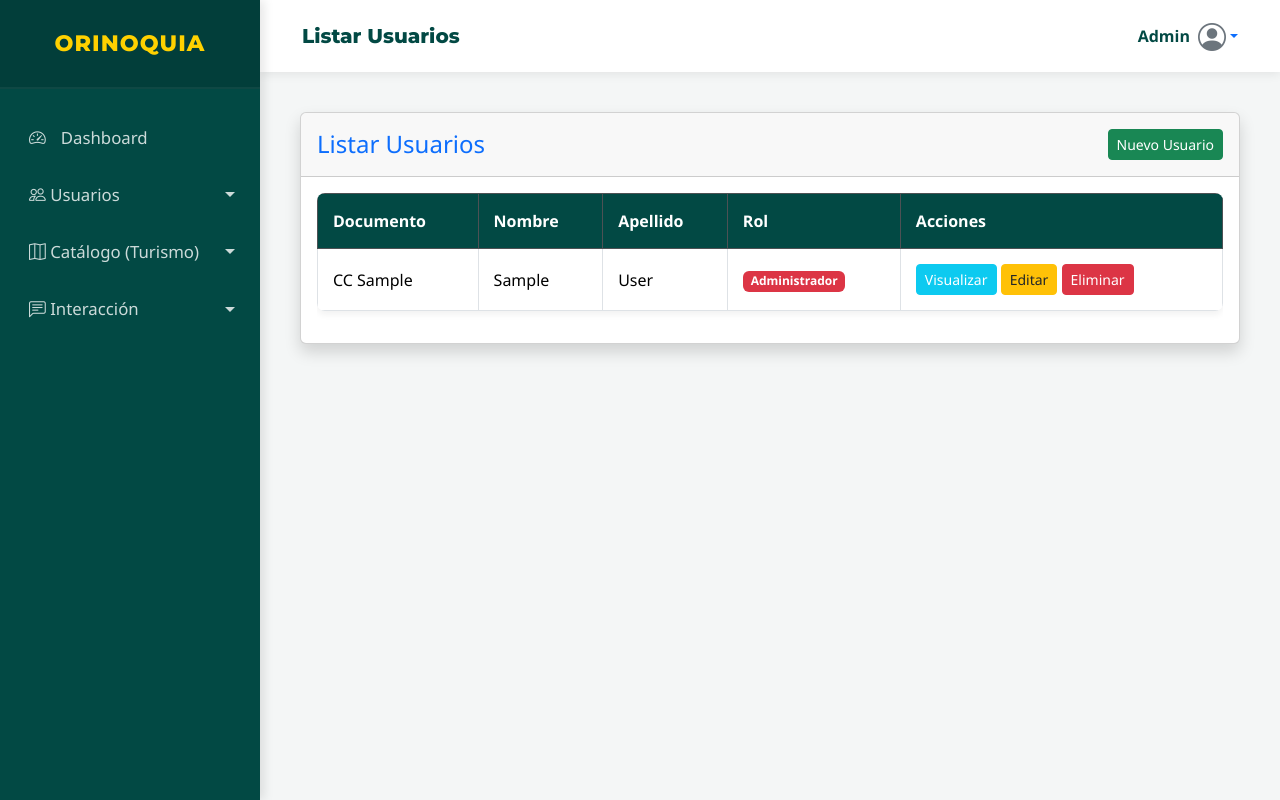
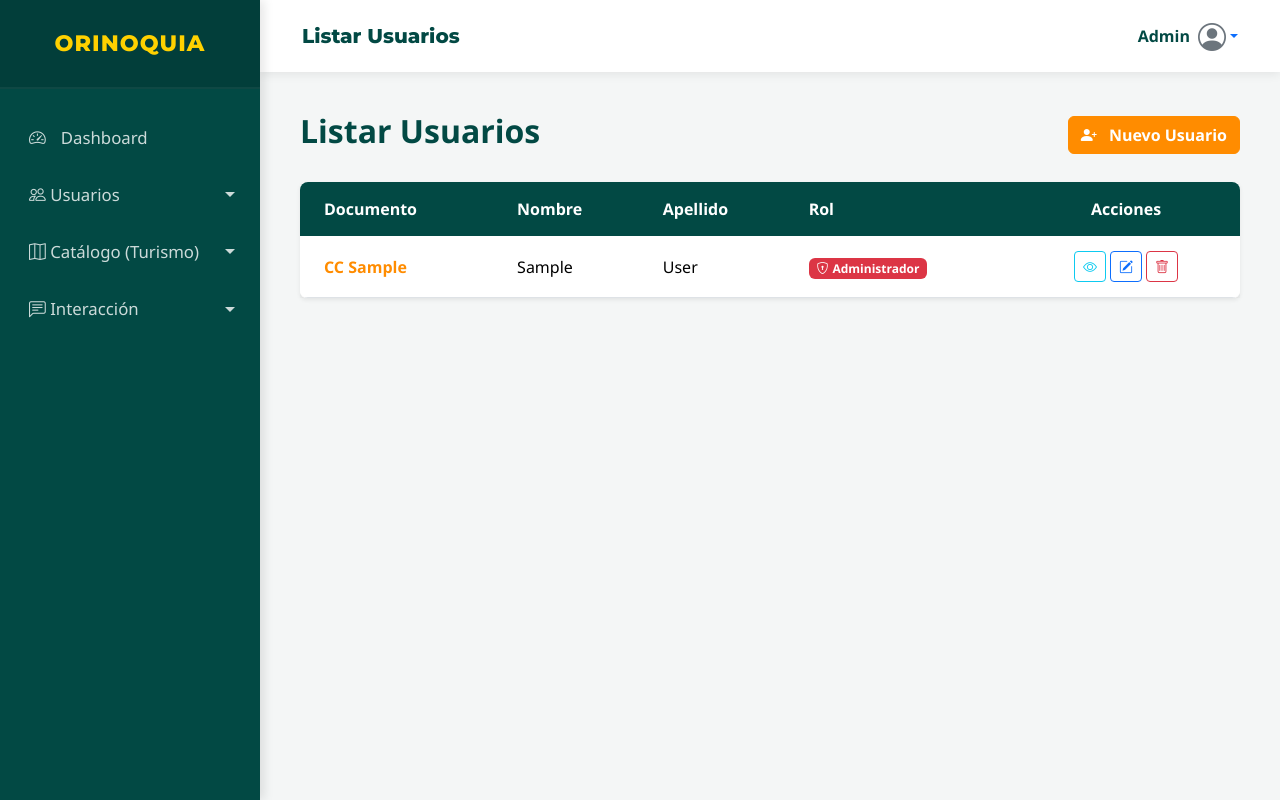
Before and after one commit to AntonyBotelloH/Orinoquia-Explorer, a Django app: page /usuarios/listar-usuarios/ in a window 1280 px wide. Run offline with Django 5.2, Linux system fonts and the light colour scheme; a user stored in the database is signed in; tables that the repository leaves empty hold one stand-in row (values such as "Sample post").

Commit message:
feat: add user list template with role-based actions

```diff
--- a/usuarios/templates/listar_usuarios.html
+++ b/usuarios/templates/listar_usuarios.html
@@ -1,55 +1,68 @@
 {% extends "partials/base-admin.html" %}
 
 {% block content %}
-<div class="card shadow mb-4">
-    <div class="card-header py-3 d-flex justify-content-between align-items-center">
-        <h4 class="m-0 font-weight-bold text-primary">{{ titulo }}</h4>
+<div class="d-flex justify-content-between align-items-center mb-4">
+    <h2 class="fw-bold" style="color: var(--brand-primary);">{{ titulo|default:"Gestión de Usuarios" }}</h2>
     {% if request.user.rol == 'ADMIN' or request.user.is_superuser %}
-        <a href="#" class="btn btn-success btn-sm">Nuevo Usuario</a>
+    <a href="#" class="btn btn-primary fw-bold">
+        <i class="bi bi-person-plus-fill me-2"></i> Nuevo Usuario
+    </a>
     {% endif %}
 </div>
 
-    <div class="card-body">
+<div class="card shadow-sm border-0">
+    <div class="card-body p-0">
         <div class="table-responsive">
-            <table class="table table-bordered table-hover align-middle">
-                <thead class="table-dark">
+            <table class="table table-hover align-middle mb-0">
+                <thead class="table-light">
                     <tr>
-                        <th>Documento</th>
+                        <th class="ps-4">Documento</th>
                         <th>Nombre</th>
                         <th>Apellido</th>
                         <th>Rol</th>
-                        <th>Acciones</th>
+                        <th class="text-center pe-4">Acciones</th>
                     </tr>
                 </thead>
                 <tbody>
                     {% for usuario in usuarios %}
                     <tr>
-                        <td>{{ usuario.tipo_documento }} {{ usuario.documento }}</td>
+                        <td class="ps-4 fw-bold" style="color: var(--brand-secondary);">{{ usuario.tipo_documento }} {{ usuario.documento }}</td>
                         <td>{{ usuario.first_name }}</td>
                         <td>{{ usuario.last_name }}</td>
                         <td>
                             {% if usuario.rol == 'ADMIN' %}
-                                <span class="badge bg-danger">{{ usuario.get_rol_display }}</span>
+                                <span class="badge bg-danger"><i class="bi bi-shield-lock me-1"></i>{{ usuario.get_rol_display }}</span>
                             {% elif usuario.rol == 'GUIA' %}
-                                <span class="badge bg-primary">{{ usuario.get_rol_display }}</span>
+                                <span class="badge" style="background-color: var(--brand-primary);"><i class="bi bi-map me-1"></i>{{ usuario.get_rol_display }}</span>
                             {% else %}
-                                <span class="badge bg-secondary">{{ usuario.get_rol_display }}</span>
+                                <span class="badge bg-secondary"><i class="bi bi-person me-1"></i>{{ usuario.get_rol_display }}</span>
                             {% endif %}
                         </td>
-                        <td>
-                            <!-- Todos los que acceden a esta vista (ADMIN, GUIA) pueden visualizar -->
-                            <a href="#" class="btn btn-info btn-sm text-white">Visualizar</a>
+                        <td class="text-center pe-4">
+                            <div class="d-flex justify-content-center gap-1">
+                                <!-- Todos pueden visualizar -->
+                                <button class="btn btn-sm btn-outline-info" title="Visualizar">
+                                    <i class="bi bi-eye"></i>
+                                </button>
 
                                 <!-- Solo el ADMIN puede editar y eliminar -->
                                 {% if request.user.rol == 'ADMIN' or request.user.is_superuser %}
-                            <a href="#" class="btn btn-warning btn-sm text-dark">Editar</a>
-                            <a href="#" class="btn btn-danger btn-sm">Eliminar</a>
+                                <a href="#" class="btn btn-sm btn-outline-primary" title="Editar">
+                                    <i class="bi bi-pencil-square"></i>
+                                </a>
+                                <a href="#" class="btn btn-sm btn-outline-danger" title="Eliminar">
+                                    <i class="bi bi-trash"></i>
+                                </a>
                                 {% endif %}
+                            </div>
                         </td>
                     </tr>
                     {% empty %}
                     <tr>
-                        <td colspan="5" class="text-center">No hay usuarios registrados.</td>
+                        <td colspan="5" class="text-center text-muted py-5">
+                            <i class="bi bi-people fs-1 d-block mb-3 text-light"></i>
+                            No hay usuarios registrados.
+                        </td>
                     </tr>
                     {% endfor %}
                 </tbody>
```
Lines whose indentation alone changed are shown as unchanged.
